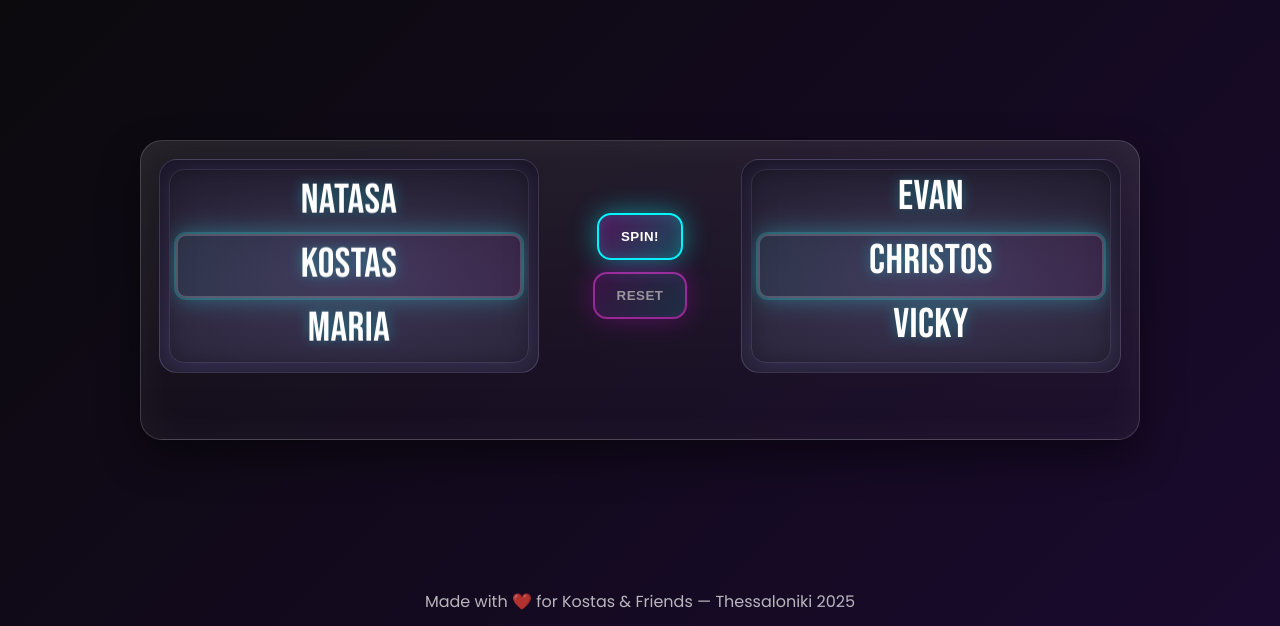
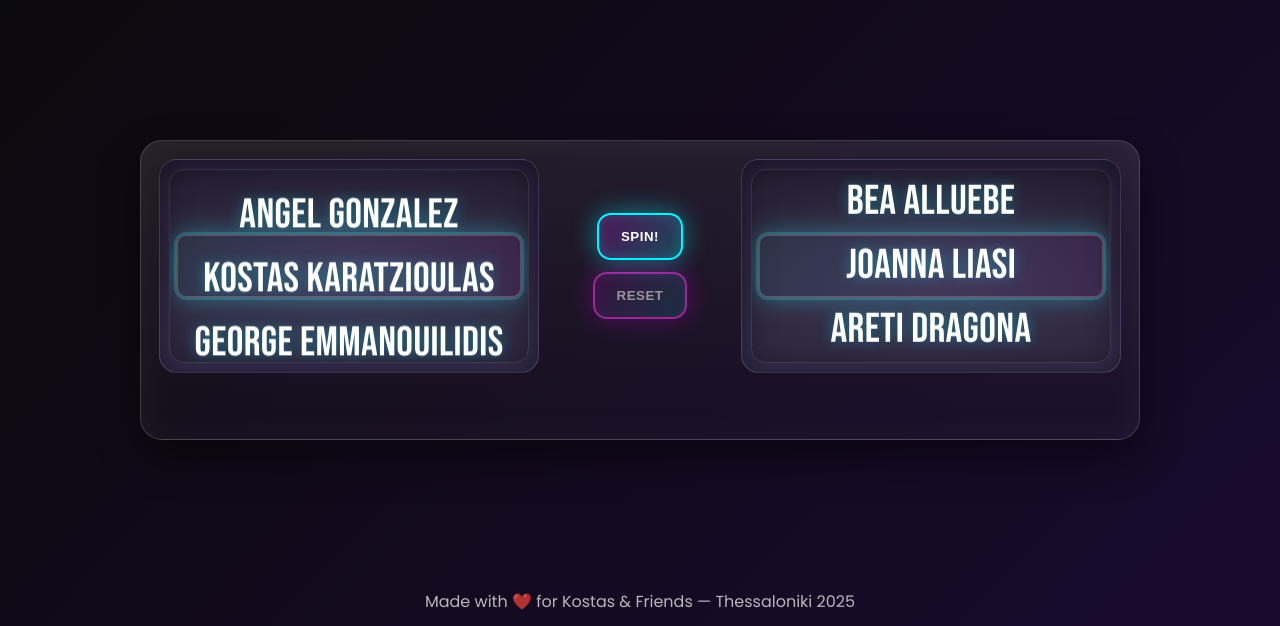
Before and after one commit to angel-boschdom/kostasbday-website, a plain HTML site: page shots.html in a window 1280 px wide. Shown: the part 174-800 px from the top of the page. Drawn offline with Linux system fonts and the light colour scheme.

Commit message:
Change shots.html name list to actual friends

```diff
--- a/shots.html
+++ b/shots.html
@@ -153,11 +153,16 @@
 <script>
 /* -------------------- DATA -------------------- */
 const guests = [
-  "Kostas","Maria","Alex","Nikos","Eleni","Giannis","Christina","George","Dimitra","Sofia",
-  "Vasilis","Katerina","Panagiotis","Irene","Stavros","Zoe","Petros","Eleni K.","Marios","Olga",
-  "Nadia","Andreas","Theodore","Athena","Michalis","Evan","Christos","Vicky","Aris","Foteini",
-  "Lena","Damian","Yannis","Kleio","Antonis","Spyros","Melina","Elli","Rania","Aggelos",
-  "Dora","Thanos","Lazaros","Anna","Jason","Marina","Filippos","Ilias","Manos","Natasa"
+  "Angel Gonzalez",
+  "Kostas Karatzioulas",
+  "George Emmanouilidis",
+  "Vassilis Papanastasiou",
+  "Enrico Fiore",
+  "Bea Alluebe",
+  "Joanna Liasi",
+  "Areti Dragona",
+  "Nontas Tsokanos",
+  "Sotiris Theodosiou"
 ];
 
 /* -------------------- BUILD REELS -------------------- */
```
